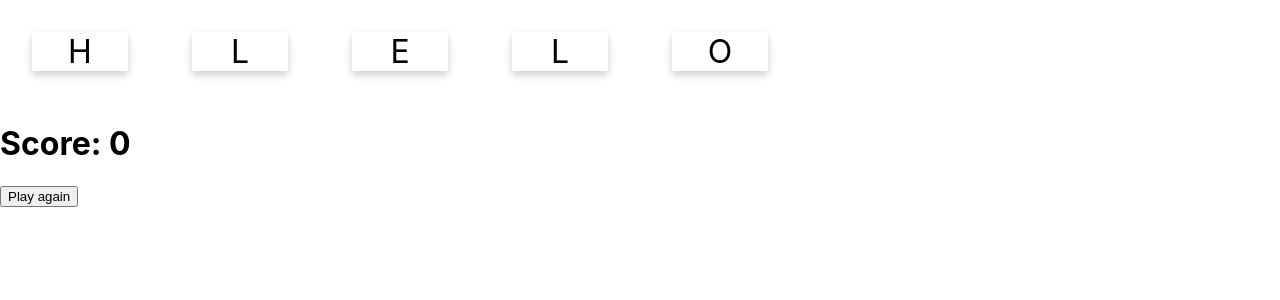
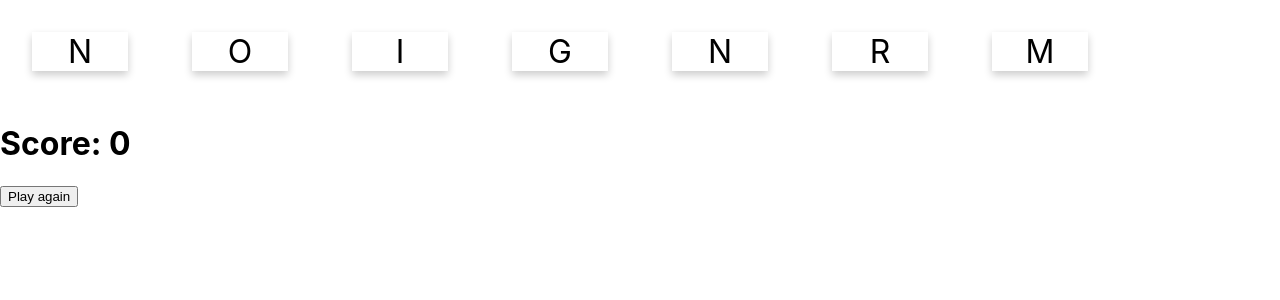
Before and after one commit to demonsjostle/6010110044_Lab3SA03, a React (Create React App) app in the folder card-game/: page / in a window 1280 px wide. Shown: the top 300 px of the page. Built offline with nearby package versions, Linux system fonts and the light colour scheme.

Commit message:
add reset game function

```diff
--- a/card-game/src/App.js
+++ b/card-game/src/App.js
@@ -2,11 +2,12 @@ import React from 'react';
 import './App.css';
 import WordCard from './WordCard';
 
+const word = ["hello", "car", "morning", "word", "dream", "water"]
 
 function App() {
     return (
         <div>
-            <WordCard value="hello" />
+            <WordCard value={word} />
         </div>
     );
 }
--- a/card-game/src/CharacterCard.js
+++ b/card-game/src/CharacterCard.js
@@ -3,6 +3,7 @@ export default function CharacterCard(props) {
     const [active, setActive] = useState(false);
 
     const attemptRef = useRef(props.attempt)
+    const completedRef = useRef(true)
     const activate = () => {
         if (!active) {
             setActive(true)
@@ -18,7 +19,13 @@ export default function CharacterCard(props) {
         }
 
 
+
     })
+    useEffect(() => {
+        if (props.resetGame) {
+            setActive(false)
+        }
+    }, active)
 
     return (
         <div className={`card ${active ? 'activeCard' : ''} ${props.completed ? 'completedCard' : ''} `} onClick={activate} > {props.value}</div >
--- a/card-game/src/WordCard.js
+++ b/card-game/src/WordCard.js
@@ -1,10 +1,11 @@
-import React, { useState } from 'react'
+import React, { useState, useEffect } from 'react'
 import _ from 'lodash'
 import CharacterCard from './CharacterCard'
 
 
 const prepareStateFromWord = (given_word) => {
-    let word = given_word.toUpperCase()
+    let random_word = _.shuffle(given_word)[0]
+    let word = random_word.toUpperCase()
     let chars = _.shuffle(Array.from(word))
     return {
         word,
@@ -19,6 +20,8 @@ const prepareStateFromWord = (given_word) => {
 export default function WordCard(props) {
     const [state, setState] = useState(prepareStateFromWord(props.value))
     const [score, setScore] = useState(0)
+    const [active, setActive] = useState(false)
+    const [resetGame, setResetGame] = useState(false)
 
     const activationHandler = c => {
         console.log(`${c} has been activated.`)
@@ -39,12 +42,20 @@ export default function WordCard(props) {
 
     }
 
+    const handlePlaygame = () => {
+        setState(prepareStateFromWord(props.value))
+        setActive(true)
+        setResetGame(true)
+
+    }
+
+
 
     return (
         <div>
-            {state.chars.map((c, i) => <CharacterCard value={c} key={i} activationHandler={activationHandler} attempt={state.attempt} completed={state.completed} />)}
+            {state.chars.map((c, i) => <CharacterCard value={c} key={i} activationHandler={activationHandler} attempt={state.attempt} completed={state.completed} resetGame={resetGame} />)}
             <h1>Score: {score}</h1>
-            <button>Play again</button>
+            <button onClick={handlePlaygame}>Play again</button>
         </div>
     )
 }
```
